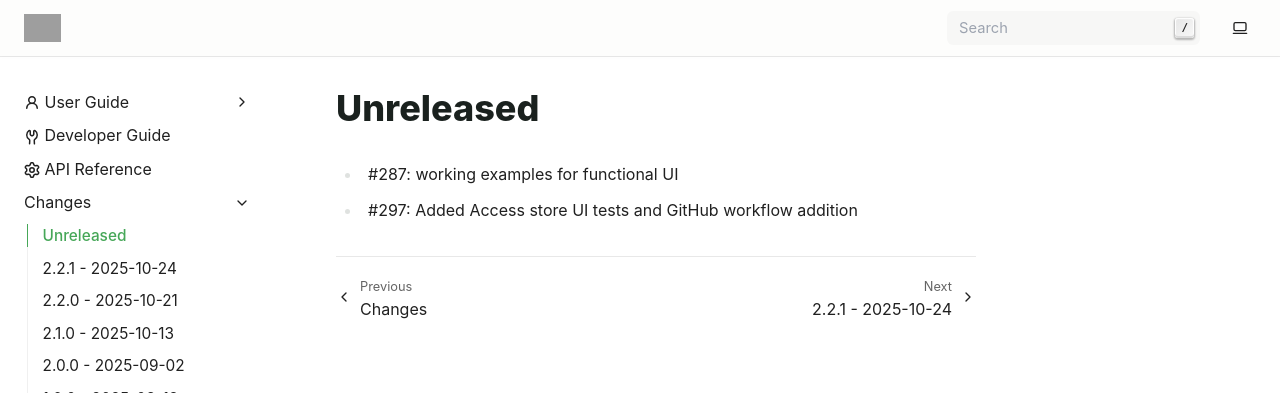
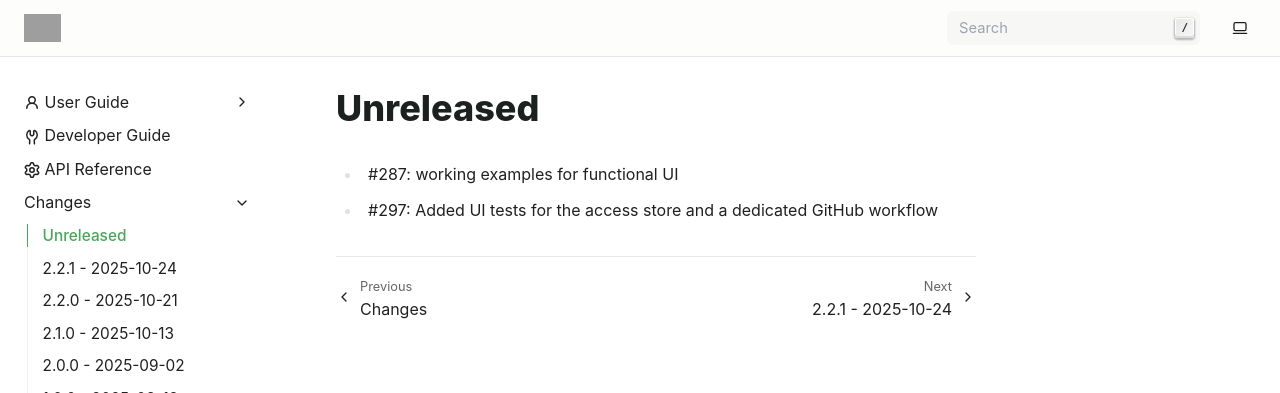
Before and after one commit to exasol/notebook-connector, a Sphinx documentation site: the page built from doc/changes/unreleased.md, in a window 1280 px wide and 900 px high. Shown: the top 393 px of the window. Built offline with Sphinx 7.4.7, drawn with Linux system fonts in a browser that asks for light colours; grey boxes are pictures that could not be loaded.

Commit message:
Update doc/changes/unreleased.md
Co-authored-by: Christoph Kuhnke <github@kuhnke.net>

```diff
--- a/doc/changes/unreleased.md
+++ b/doc/changes/unreleased.md
@@ -1,3 +1,3 @@
 # Unreleased
  * #287: working examples for functional UI
- * #297: Added Access store UI tests and GitHub workflow addition
+ * #297: Added UI tests for the access store and a dedicated GitHub workflow
```
